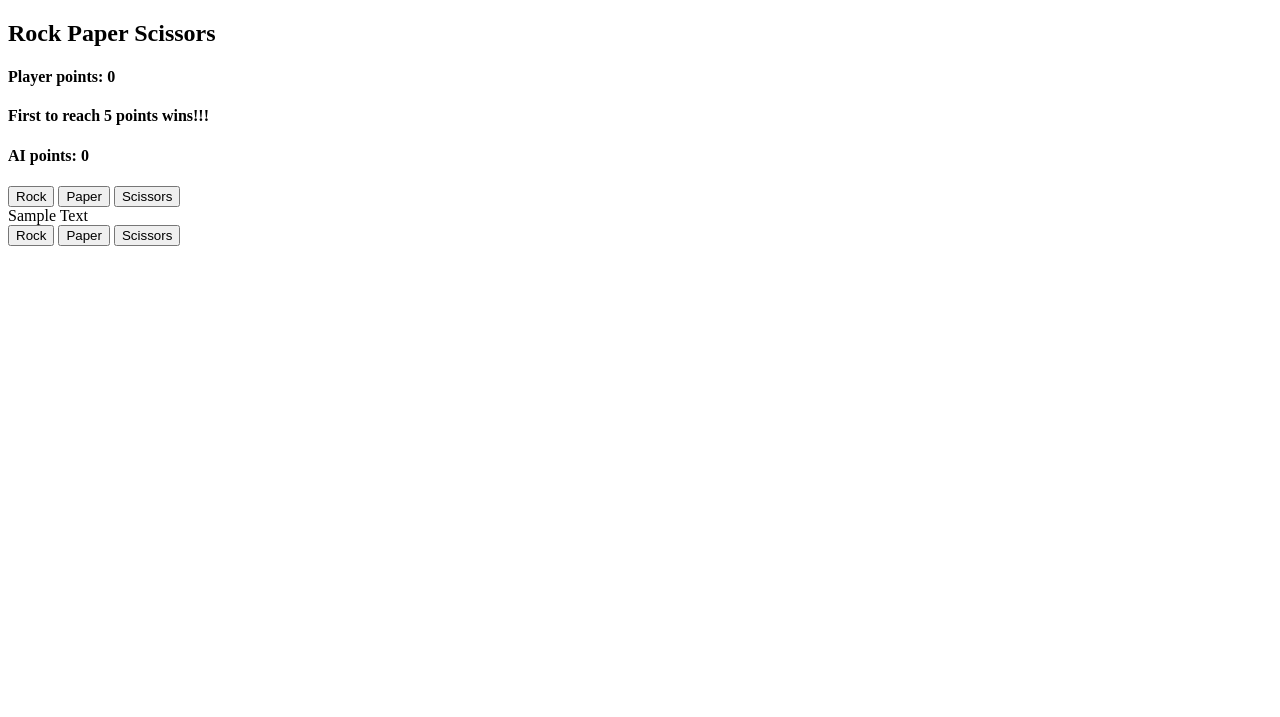
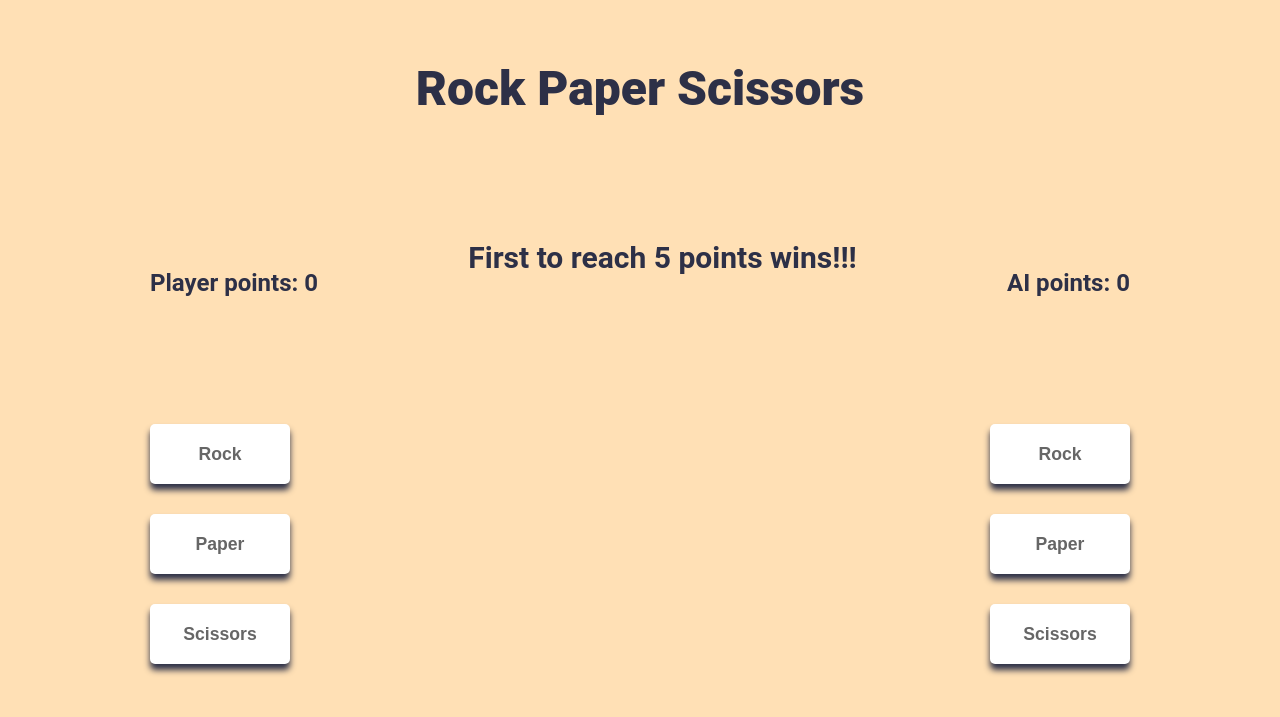
Before and after one commit to MartinPit/odin_rock-paper-scissors, a plain HTML site: page index.html in a window 1280 px wide. Drawn offline with Linux system fonts and the light colour scheme.

Commit message:
finished styling

```diff
--- a/index.html
+++ b/index.html
@@ -15,7 +15,7 @@
     <!-- game status -->
     <div class="status">
       <h4 class="points player">Player points: 0</h4>
-      <h4>First to reach 5 points wins!!!</h4>
+      <h4 class="info">First to reach 5 points wins!!!</h4>
       <h4 class="points ai">AI points: 0</h4>
     </div>
 
@@ -27,11 +27,13 @@
         <button class="button paper">Paper</button>
         <button class="button scissors">Scissors</button>
       </div>
-      <div class="result">Sample Text</div>
+      <div class="result">
+        <h1></h1>
+      </div>
       <div class="buttons ai">
-        <button class="button rock">Rock</button>
-        <button class="button paper">Paper</button>
-        <button class="button scissors">Scissors</button>
+        <button class="button-ai rock">Rock</button>
+        <button class="button-ai paper">Paper</button>
+        <button class="button-ai scissors">Scissors</button>
       </div>
     </div>
   </body>
--- a/styles.css
+++ b/styles.css
@@ -0,0 +1,136 @@
+body {
+    padding: 0;
+    margin: 0;
+    display: flex;
+    flex-direction: column;
+    font-family: "Roboto", sans-serif;
+    height: 100vh;
+    background-color: #FFE0B5;
+}
+
+.header {
+    justify-content: center;
+    align-items: center;
+    display: flex;
+    padding: 20px 350px;
+}
+
+.title {
+    font-size: 48px;
+    font-weight: 800;
+    color: #2D3047;
+}
+
+.status {
+    display: flex;
+    justify-content: space-between;
+    align-items: center;
+    padding: 10px 150px;
+    gap: 50px;
+    color: #2D3047;
+}
+
+.info {
+    font-size: 30px;
+    font-weight: bolder;
+}
+
+.points {
+    font-size: 24px;
+    font-weight: bolder;
+    padding-top: 50px;
+}
+
+.game {
+    display: flex;
+    flex: 1;
+    justify-content: space-between;
+    align-items: center;
+    padding: 20px 150px;
+}
+
+.result {
+    display: flex;
+    justify-content: center;
+    align-items: center;
+    text-align: center;
+    font-size: 50px;
+    font-weight: bolder;
+    width: 150px;
+    gap: 10px;
+    padding-bottom: 50px;
+    color: #2D3047;
+}
+
+.buttons {
+    display: flex;
+    flex-direction: column;
+    justify-content: center;
+    gap: 30px;
+    padding-bottom: 50px;
+}
+
+@keyframes gradient {
+    0% {
+        background: radial-gradient(circle at center, rgba( 255, 125 , 125, 0 ) 0%, #fff 0%, #fff 100%);
+    }
+    25% {
+        background: radial-gradient(circle at center, rgba( 255, 125, 125, 0.3 ) 24%, #fff 25%, #fff 100%);
+    }
+    50% {
+        background: radial-gradient(circle at center, rgba( 255, 125, 125, 0.5 ) 49%, #fff 50%, #fff 100%);
+    }
+    75% {
+        background: radial-gradient(circle at center, rgba( 255, 125, 125, 0.8 ) 74%, #fff 75%, #fff 100%);
+    }
+    100% {
+        color: #fff;
+        background: radial-gradient(circle at center, #f88 99%, #fff 100%, #fff 100%);
+    }
+}
+
+button {
+    width: 140px;
+    height: 60px;
+    border: none;
+    border-radius: 5px;
+    background: #fff;
+    font-weight: bold;
+    font-size: 1.1em;
+    color: #666;
+    box-shadow: 0 6px 6px #2D3047;
+    outline: none;
+}
+.button:focus {
+    /* set time duration to your needs */
+    animation: gradient 100ms;
+    background: #CA2E55;
+    color: #fff;
+    box-shadow: none;
+}
+
+.button-ai {'
+    width: 140px;
+    height: 60px;
+    border: none;
+    border-radius: 5px;
+    background: #fff;
+    font-weight: bold;
+    font-size: 1.1em;
+    color: #666;
+    box-shadow: 0 6px 6px #2D3047;
+    outline: none;
+}
+
+.button-alt {
+    width: 140px;
+    height: 60px;
+    border: none;
+    border-radius: 5px;
+    background: #CA2E55;
+    font-weight: bold;
+    font-size: 1.1em;
+    color: #fff;
+    box-shadow: none;
+    outline: none;
+}
```
